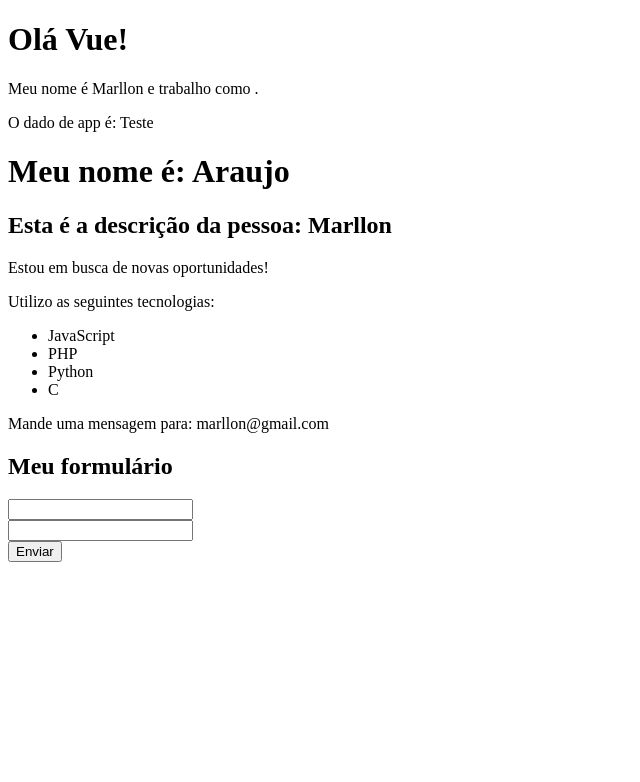
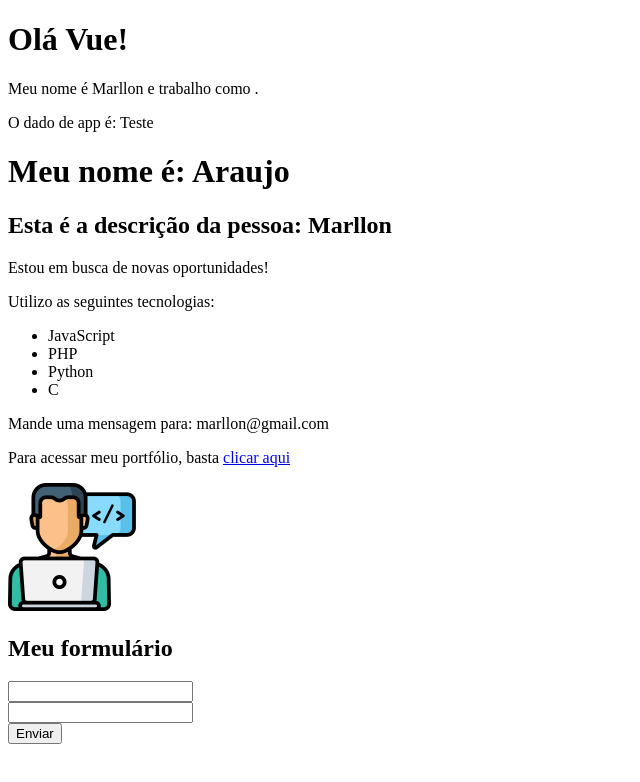
Before and after one commit to marllon2004/vue3, a Vue app in the folder 2_projeto_vue/: page / in a window 1280 px wide. Shown: the top 782 px of the page, without its empty margins (0-640 px from the left). Built offline with nearby package versions, Linux system fonts and the light colour scheme.

Commit message:
Atributos dinâmicos

```diff
--- a/2_projeto_vue/src/components/Info.vue
+++ b/2_projeto_vue/src/components/Info.vue
@@ -10,18 +10,26 @@
             <li>C</li>
         </ul>
         <p v-show="mostrar_email">Mande uma mensagem para: {{ email }}</p>
+        <p>Para acessar meu portfólio, basta <a v-bind:href="meu_link" target="_blank">clicar aqui</a></p>
+        <Picture />
     </div>
 </template>
 
 <script>
+import Picture from './Picture.vue'
 
 export default {
+  components: { Picture },
     name: 'Info',
+    componetns: {
+        Picture
+    },
     data() {
         return {
             esta_trabalhando: false,
             mostrar_email: true,
-            email: 'marllon@gmail.com'
+            email: 'marllon@gmail.com',
+            meu_link: 'https://google.com'
         }
     }
 }
--- /dev/null
+++ b/2_projeto_vue/src/components/Picture.vue
@@ -0,0 +1,15 @@
+<template>
+    <img :src="avatar" :alt="descricao">
+</template>
+
+<script>
+    export default {
+        name: 'Picture',
+        data() {
+            return {
+                avatar: "/img/avatar.png",
+                descricao: "Avatar"
+            }
+        }
+    }
+</script>
```
Also changed, not shown: 2_projeto_vue/public/img/avatar.png (added).
